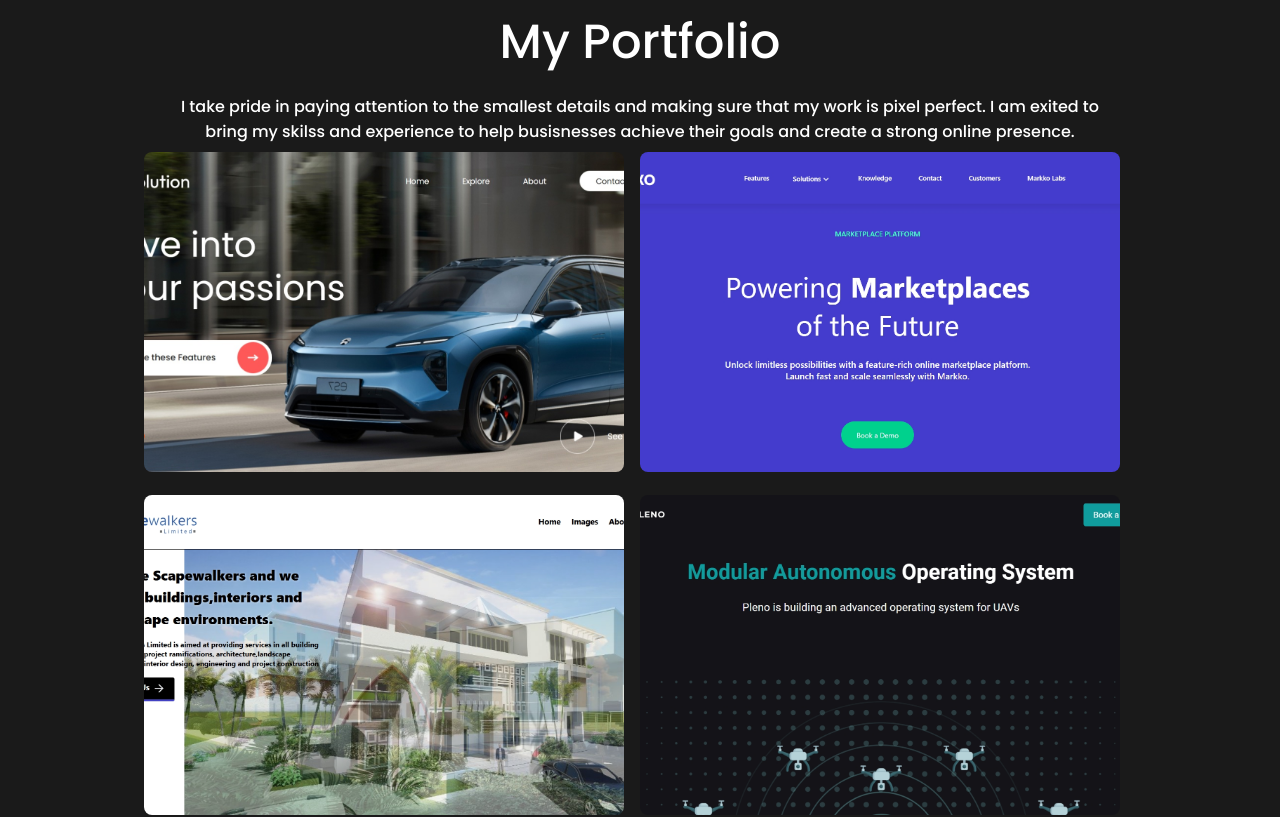
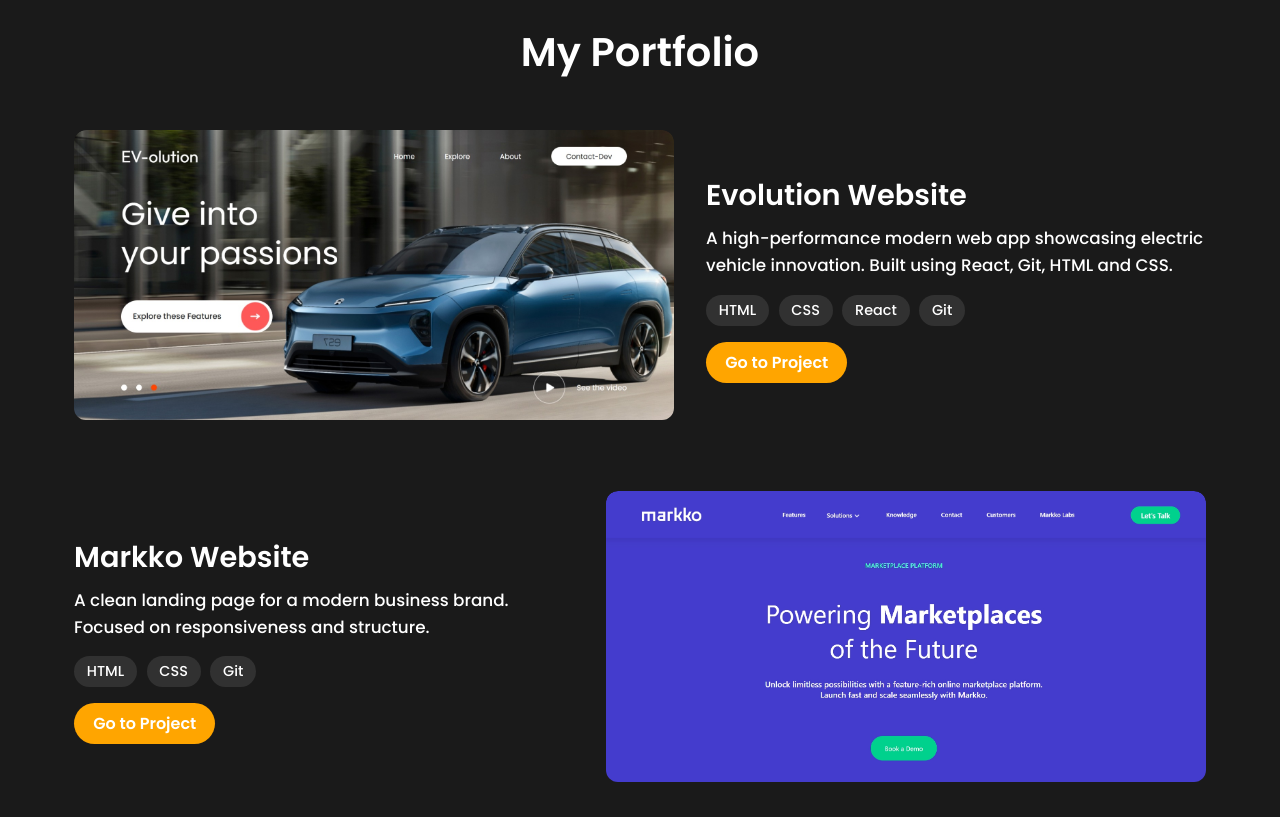
Before and after one commit to muheez-G/portfolio, a React (Vite) app: page / in a window 1280 px wide. Shown: the part 1540-2357 px from the top of the page. Built offline with nearby package versions, Linux system fonts and the light colour scheme.

Commit message:
updated works and little details elsewhere

```diff
--- a/src/components/Contact/contact.jsx
+++ b/src/components/Contact/contact.jsx
@@ -33,7 +33,7 @@ const Contact = () => {
 
    return (
       <section id="contactPage">
-         <div id="clients">
+         {/* <div id="clients">
             <h1 className="contactPageTitle">My Clients</h1>
             <p className="clientDesc">
                I have had the opportunity to work with a diverse group of companies. Some of the notable companies I have worked with includes
@@ -44,7 +44,7 @@ const Contact = () => {
                <img src={Adobe} alt="Client" className="clientImg" />
                <img src={Facebook} alt="Client" className="clientImg" />
             </div>
-         </div>
+         </div> */}
 
          <div id="contact">
             <h1 className="contactPageTitle">Contact Me</h1>
--- a/src/components/NavBar/navbar.jsx
+++ b/src/components/NavBar/navbar.jsx
@@ -17,7 +17,6 @@ const Navbar = () => {
             <Link activeClass='active' to='intro' spy={true} smooth={true} offset={-100} duration={500} className="listItem" onClick={()=>setShowMenu(false)}> Home </Link>
             <Link activeClass='active' to='skills' spy={true} smooth={true} offset={-50} duration={500} className="listItem" onClick={()=>setShowMenu(false)}> Skills </Link>
             <Link activeClass='active' to='works' spy={true} smooth={true} offset={-50} duration={500} className="listItem" onClick={()=>setShowMenu(false)}> Portfolio </Link>
-            <Link activeClass='active' to='clients' spy={true} smooth={true} offset={-50} duration={500} className="listItem" onClick={()=>setShowMenu(false)}> Clients </Link>
          </div>
 
          <button className="desktopMenuBtn" onClick={() => {
@@ -32,7 +31,6 @@ const Navbar = () => {
             <Link activeClass='active' to='intro' spy={true} smooth={true} offset={-100} duration={500} className="listItem" onClick={()=>setShowMenu(false)} > Home </Link>
             <Link activeClass='active' to='skills' spy={true} smooth={true} offset={-50} duration={500} className="listItem" onClick={()=>setShowMenu(false)}> Skills </Link>
             <Link activeClass='active' to='works' spy={true} smooth={true} offset={-50} duration={500} className="listItem" onClick={()=>setShowMenu(false)}> Portfolio </Link>
-            <Link activeClass='active' to='clients' spy={true} smooth={true} offset={-50} duration={500} className="listItem" onClick={()=>setShowMenu(false)}> Clients </Link>
             <Link activeClass='active' to='contact' spy={true} smooth={true} offset={-50} duration={500} className="listItem" onClick={()=>setShowMenu(false)}> Contact </Link>
          </div>
 
--- a/src/components/Skills/skills.css
+++ b/src/components/Skills/skills.css
@@ -82,5 +82,9 @@
    .skillBarImg{
       height: auto;
       width: 100%;
+      margin-right: 0rem;
+   }
+   .skillBars{
+      text-align: center;
    }
 }
--- a/src/components/Works/works.css
+++ b/src/components/Works/works.css
@@ -1,67 +1,62 @@
-#works{
+#works {
+   padding: 2rem 1rem;
+   max-width: 1200px;
    margin: 0 auto;
-   min-height: calc(100vh - 4rem);
-   width: 100vw;
-   max-width: 60rem;
+   color: white;
+ }
+
+ .worksTitle {
+   font-size: 2.5rem;
+   text-align: center;
+   margin-bottom: 3rem;
+ }
+
+ .worksGrid {
    display: flex;
    flex-direction: column;
-   justify-content: center;
-   text-align: center;
-   padding: 0 1rem;
+   gap: 4rem;
+ }
 
-}
-.worksTitle{
-   margin: 1rem 0;
-   font-size: 3rem;
-
-}
-.worksDesc{
-   font-weight: 300;
-   font-size: 1rem;
-}
-.worksImgs{
-   /* display: flex; */
+ .projectCard {
+   display: flex;
+   gap: 2rem;
    align-items: center;
    justify-content: center;
    flex-wrap: wrap;
-   width: 100vw;
-   max-width: 65rem;
-   margin-left: -5vw;
-}
-#works-div{
-   margin-top: 1rem;
-}
-.worksImg{
+ }
+
+ .rightAlign {
+   flex-direction: row-reverse;
+ }
+
+ .projectImgWrapper {
+   position: relative;
+   width: 100%;
+   max-width: 600px;
+   overflow: hidden;
+   border-radius: 12px;
+ }
+
+ .projectLinkWrapper {
+   display: block;
+   width: 100%;
+   height: 100%;
+   position: relative;
+ }
+
+ .worksImg {
+   width: 100%;
+   height: auto;
+   border-radius: 12px;
    object-fit: cover;
-   height: 20rem ;
-   margin: 0.5rem;
-   max-width:30rem;
-}
-.workBtn{
-   margin: 3rem auto;
-   max-width: fit-content;
-   padding: 0.5rem 2.5rem;
-   border: none;
-   border-radius: 2rem;
-   background: orange;
-   font-size: 1rem;
-   cursor: pointer;
-   font-weight: 400;
-}
-.workBtn:hover{
-   font-size: 1.005rem;
-   font-weight: 500;
-   transition: all 0.3s ease;
-   background: #ffb223;
-}
-.works-div {
-   position: relative;
-   display: inline-block;
+   transition: transform 0.3s ease;
  }
- .works-div img{
-   border-radius: 8px;
+
+ .projectLinkWrapper:hover .worksImg {
+   transform: scale(1.03);
  }
- .hover {
+
+ .hoverOverlay {
    position: absolute;
    top: 0;
    left: 0;
@@ -74,27 +69,139 @@
    justify-content: center;
    opacity: 0;
    transition: opacity 0.3s ease;
-   border-radius: none;
+   border-radius: 12px;
  }
 
- .works-div:hover .hover {
+ .projectLinkWrapper:hover .hoverOverlay {
    opacity: 1;
  }
 
-@media screen and (max-width:585px) {
-   .worksImg{
-      height: 48vww;
+ .hoverOverlay p {
+   font-size: 1.1rem;
+   font-weight: 500;
+ }
+
+ .projectText {
+   flex: 1;
+   max-width: 500px;
+   position: relative;
+   text-align: left;
+ }
+
+ .projectText h3 {
+   font-size: 1.8rem;
+   margin-bottom: 0.5rem;
+   color: white;
+ }
+
+ .projectText p {
+   font-size: 1.05rem;
+   margin-bottom: 1rem;
+   color: white;
+   line-height: 1.6;
+ }
+
+ .tools {
+   display: flex;
+   flex-wrap: wrap;
+   gap: 0.6rem;
+   margin-bottom: 1rem;
+ }
+
+ .tools span {
+   font-size: 0.9rem;
+   padding: 0.3rem 0.8rem;
+   background: rgba(255, 255, 255, 0.1);
+   border-radius: 999px;
+   color: white;
+ }
+
+ .projectBtn {
+   background: orange;
+   color: white;
+   padding: 0.5rem 1.2rem;
+   border: none;
+   border-radius: 999px;
+   cursor: pointer;
+   font-weight: bold;
+   font-size: 1rem;
+   transition: transform 0.2s ease, box-shadow 0.3s ease;
+ }
+
+ .projectBtn:hover {
+   transform: translateY(-3px);
+   box-shadow: 0 6px 18px rgba(0, 0, 0, 0.2);
+ }
+
+ .workBtn {
+   margin: 4rem auto 0;
+   display: block;
+   background: orange;
+   color: white;
+   padding: 0.7rem 2rem;
+   border: none;
+   border-radius: 999px;
+   font-size: 1rem;
+   font-weight: 500;
+   cursor: pointer;
+   transition: transform 0.2s ease, box-shadow 0.3s ease;
+ }
+
+ .workBtn:hover {
+   transform: translateY(-3px);
+   box-shadow: 0 6px 18px rgba(0, 0, 0, 0.2);
+ }
+
+ /* Mobile Styles */
+ @media screen and (max-width: 768px) {
+   .projectCard {
+     flex-direction: column;
+     align-items: center;
+     text-align: center;
    }
-   .worksTitle{
-      font-size: 2rem;
 
+   .projectImgWrapper {
+     max-width: 95%; /* make image bigger */
    }
-   #desc-w{
-      font-size: 0.85rem;
-      font-weight: 400;
-      padding-bottom: 1rem;
+
+   .worksImg {
+     border-radius: 10px;
    }
-   .worksImg{
-      max-width: 19rem;
+
+   .projectText {
+     max-width: 100%;
+     margin-top: 1rem;
+     text-align: center;
    }
-}
+
+   .projectText h3 {
+     font-size: 1.4rem; /* smaller title */
+     font-weight: 500; /* lighter font weight */
+   }
+
+   .projectText p {
+     font-size: 0.9rem; /* smaller paragraph */
+     font-weight: 400; /* lighter */
+   }
+
+   .tools {
+     justify-content: center;
+     gap: 0.4rem; /* smaller gap */
+     margin-bottom: 0.8rem;
+   }
+
+   .tools span {
+     font-size: 0.8rem; /* smaller font */
+     padding: 0.25rem 0.6rem; /* smaller pills */
+   }
+
+   .projectBtn {
+     padding: 0.4rem 1rem; /* smaller button */
+     font-size: 0.85rem;
+   }
+
+   .workBtn {
+     padding: 0.5rem 1rem; /* smaller button */
+     font-size: 0.9rem;
+   }
+ }
--- a/src/components/Works/works.jsx
+++ b/src/components/Works/works.jsx
@@ -1,31 +1,90 @@
-import React from 'react'
-import './works.css'
-import Portfolio1 from '../../assets/images/portfolio-1.jpeg'
-import Portfolio2 from '../../assets/images/portfolio-2.png'
-import Portfolio3 from '../../assets/images/portfolio-3.png'
-import Portfolio4 from '../../assets/images/portfolio-4.png'
-import Portfolio5 from '../../assets/images/portfolio-5.jpeg'
-import Portfolio6 from '../../assets/images/portfolio-6.jpeg'
+import React from 'react';
+import './works.css';
+import Portfolio1 from '../../assets/images/portfolio-1.jpeg';
+import Portfolio2 from '../../assets/images/portfolio-2.png';
+import Portfolio3 from '../../assets/images/portfolio-3.png';
+import Portfolio4 from '../../assets/images/portfolio-4.png';
+import Portfolio5 from '../../assets/images/portfolio-5.jpeg';
+import Portfolio6 from '../../assets/images/portfolio-6.jpeg';
+
+const projects = [
+  {
+    title: "Evolution Website",
+    description: "A high-performance modern web app showcasing electric vehicle innovation. Built using React, Git, HTML and CSS.",
+    tools: ["HTML", "CSS", "React", "Git"],
+    image: Portfolio1,
+    link: "https://ev-web-three.vercel.app/"
+  },
+  {
+    title: "Markko Website",
+    description: "A clean landing page for a modern business brand. Focused on responsiveness and structure.",
+    tools: ["HTML", "CSS", "Git"],
+    image: Portfolio2,
+    link: "https://markko-site.vercel.app/"
+  },
+  {
+    title: "Scapewalkers",
+    description: "A stylish, minimal site for a creative brand. Built with HTML, CSS and Git.",
+    tools: ["HTML", "CSS", "Git"],
+    image: Portfolio3,
+    link: "https://scape-walk.vercel.app/"
+  },
+  {
+    title: "Pleno Landing Page",
+    description: "A business landing page crafted with modern layout and design principles.",
+    tools: ["HTML", "CSS", "Git"],
+    image: Portfolio4,
+    link: "https://pleno-landing.vercel.app/"
+  },
+  {
+    title: "Hulu Movies Clone",
+    description: "A front-end clone of Hulu using React and real APIs. Built with HTML, CSS, Git and React.",
+    tools: ["HTML", "CSS", "React", "Git"],
+    image: Portfolio5,
+    link: "https://hulu-movies-clone-orcin.vercel.app/"
+  },
+  {
+    title: "Netflix Clone",
+    description: "A Netflix front-end clone using React and APIs. Demonstrates UI cloning and layout skills.",
+    tools: ["HTML", "CSS", "React", "Git"],
+    image: Portfolio6,
+    link: "https://netflix-clone-fst.vercel.app/"
+  }
+];
 
 const Works = () => {
-   return (
-      <section id='works'>
-         <div className="worksTitle">My Portfolio</div>
+  return (
+    <section id="works">
+      <h2 className="worksTitle">My Portfolio</h2>
+      <div className="worksGrid">
+        {projects.map((proj, idx) => (
+          <div className={`projectCard ${idx % 2 !== 0 ? 'rightAlign' : ''}`} key={idx}>
+            <div className="projectImgWrapper">
+              <a href={proj.link} target="_blank" rel="noopener noreferrer" className="projectLinkWrapper">
+                <img src={proj.image} alt={proj.title} className="worksImg" />
+                <div className="hoverOverlay"><p>Go to Project</p></div>
+              </a>
+            </div>
+            <div className="projectText">
+              <h3>{proj.title}</h3>
+              <p>{proj.description}</p>
+              <div className="tools">
+                {proj.tools.map((tool, i) => (
+                  <span key={i}>{tool}</span>
+                ))}
+              </div>
+              <a href={proj.link} target="_blank" rel="noopener noreferrer">
+                <button className="projectBtn">Go to Project</button>
+              </a>
+            </div>
+          </div>
+        ))}
+      </div>
+      <a href="https://github.com/muheez-G" target="_blank" rel="noopener noreferrer">
+        <button className="workBtn">See more</button>
+      </a>
+    </section>
+  );
+};
 
-         <span className="workDesc" id='desc-w'>
-            I take pride in paying attention to the smallest details and making sure that my work is pixel perfect. I am exited to bring my skilss and experience to help busisnesses achieve their goals and create a strong online presence.
-         </span>
-         <div className="worksImgs">
-            <a href="https://ev-web-three.vercel.app/" target="_blank" rel="noopener noreferrer"><div className='works-div' ><img src={Portfolio1} alt="Portfolio1" className="worksImg" /> <div className="hover"><p>Go to Project</p></div> </div></a>
-            <a href="https://markko-site.vercel.app/" target="_blank" rel="noopener noreferrer"><div className="works-div"><img src={Portfolio2} alt="Portfolio2" className="worksImg" /><div className="hover"><p>Go to Project</p></div></div></a>
-            <a href="https://scape-walk.vercel.app/" target="_blank" rel="noopener noreferrer"><div className="works-div"><img src={Portfolio3} alt="Portfolio3" className="worksImg" /><div className="hover"><p>Go to Project</p></div></div></a>
-            <a href="https://pleno-landing.vercel.app/" target="_blank" rel="noopener noreferrer"><div className="works-div"><img src={Portfolio4} alt="Portfolio4" className="worksImg" /><div className="hover"><p>Go to Project</p></div></div></a>
-            <a href="https://hulu-movies-clone-orcin.vercel.app/" target="_blank" rel="noopener noreferrer"><div className="works-div"><img src={Portfolio5} alt="Portfolio5" className="worksImg" /><div className="hover"><p>Go to Project</p></div></div></a>
-            <a href="https://netflix-clone-fst.vercel.app/" target="_blank" rel="noopener noreferrer"><div className="works-div"><img src={Portfolio6} alt="Portfolio6" className="worksImg" /><div className="hover"><p>Go to Project</p></div></div></a>
-         </div>
-         <a href='https://github.com/muheez-G'><button className="workBtn">See more </button></a>
-      </section>
-   )
-}
-
-export default Works
+export default Works;
```
